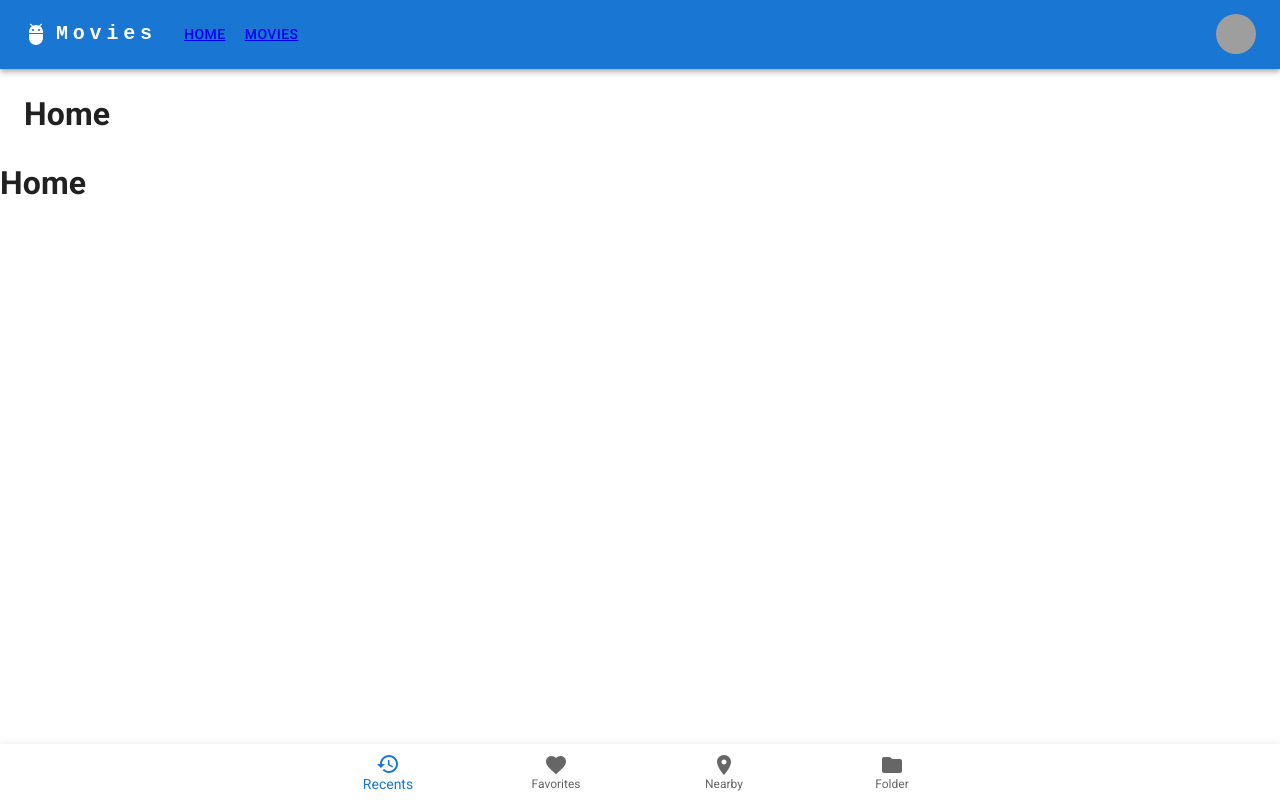
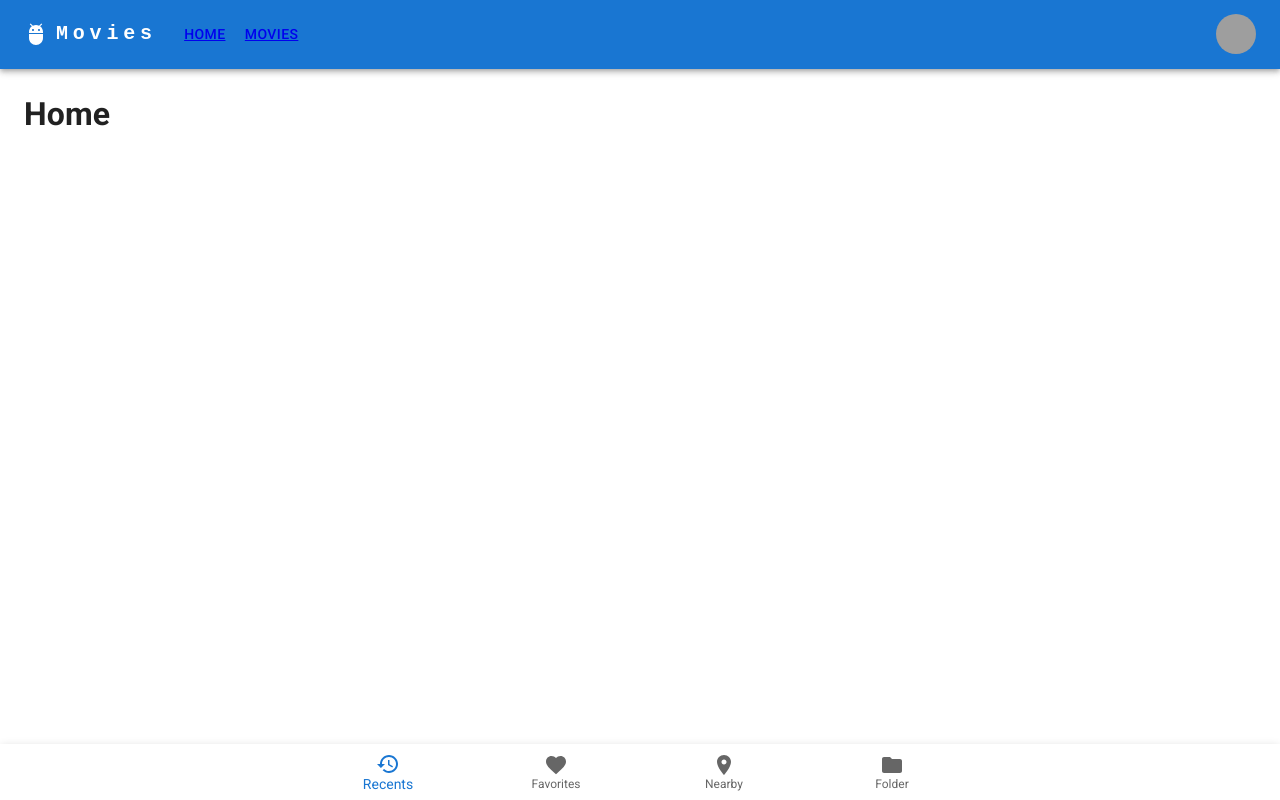
Before and after one commit to vuenos/myreact2, a React (Create React App) app: page / in a window 1280 px wide. Built offline with nearby package versions, Linux system fonts and the light colour scheme; grey boxes are pictures that could not be loaded.

Commit message:
Outlet coding fix

```diff
--- a/src/Layout.js
+++ b/src/Layout.js
@@ -16,7 +16,6 @@ const Layout = () => {
                     <Outlet />
                 </Box>
             </Container>
-            <Outlet />
         </main>
         <Footer />
     </div>
```
